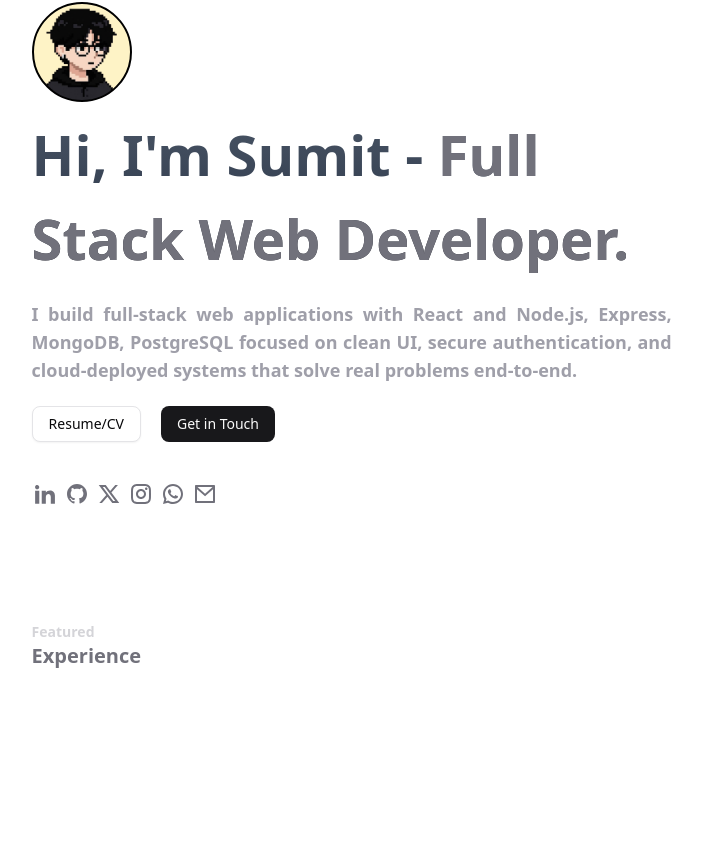
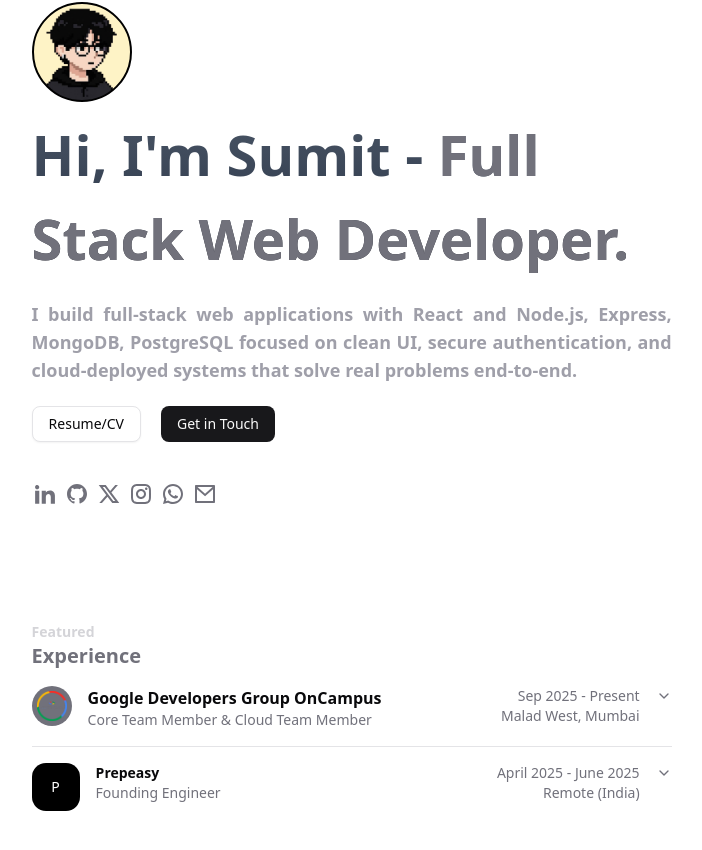
Before and after one commit to Sumitr995/Portfolio, a React (Vite) app: page / in a window 1280 px wide. Shown: the part 178-1028 px from the top of the page, without its empty margins (314-1016 px from the left). Built offline with nearby package versions, Linux system fonts and the light colour scheme.

Commit message:
Added: Accordion

```diff
--- /dev/null
+++ b/src/components/WorkExperience/WorkExperience.jsx
@@ -0,0 +1,110 @@
+import {
+  Accordion,
+  AccordionItem,
+  AccordionTrigger,
+  AccordionContent,
+} from "@/components/ui/accordion";
+
+export default function WorkExperience() {
+  return (
+    <section className="max-w-4xl mx-auto">
+      <Accordion type="single" collapsible className="w-full">
+
+        {/* ================= UPSURGE ================= */}
+        <AccordionItem value="upsurge">
+          <AccordionTrigger>
+            <div className="flex w-full items-start gap-4  ">
+
+              {/* Logo */}
+              <div className="h-10 w-10 rounded-3xl bg-zinc-500 flex items-center justify-center text-white">
+                <img width={30} src="/GDGC-Logo-bg.png" alt="" />
+              </div>
+
+              {/* Role + Company */}
+              <div className="flex-1">
+                <h3 className="font-semibold text-base ">
+                  Google Developers Group OnCampus
+                </h3>
+                <p className="text-sm text-muted-foreground">
+                  Core Team Member & Cloud Team Member
+                </p>
+              </div>
+
+              {/* Date + Location */}
+              <div className="hidden sm:block text-right text-sm text-muted-foreground">
+                <p>Sep 2025 - Present</p>
+                <p>Malad West, Mumbai</p>
+              </div>
+
+            </div>
+          </AccordionTrigger>
+
+          <AccordionContent>
+            {/* Technologies */}
+            <div className="flex flex-wrap gap-2 mb-4">
+              {["NestJS", "Postman", "TypeScript", "Express"].map((tech) => (
+                <span
+                  key={tech}
+                  className="rounded-full border px-3 py-1 text-xs font-medium"
+                >
+                  {tech}
+                </span>
+              ))}
+            </div>
+
+            {/* Bullet points */}
+            <ul className="list-disc space-y-2 pl-5 text-muted-foreground">
+              <li>
+                Backend development for <b>Bhindi.io</b>, focusing on core
+                infrastructure and agent development.
+              </li>
+              <li>
+                Engineered and deployed high-performance agents improving user
+                experience.
+              </li>
+              <li>
+                Tested agent functionality, authentication, automation, and
+                system stability.
+              </li>
+              <li>
+                Streamlined workflows and maintained detailed technical
+                documentation.
+              </li>
+            </ul>
+          </AccordionContent>
+        </AccordionItem>
+
+        {/* ================= PREPEASY ================= */}
+        <AccordionItem value="prepeasy">
+          <AccordionTrigger>
+            <div className="flex w-full items-start gap-4">
+              <div className="h-12 w-12 rounded-xl bg-black flex items-center justify-center text-white">
+                P
+              </div>
+
+              <div className="flex-1">
+                <h3 className="font-semibold">Prepeasy</h3>
+                <p className="text-sm text-muted-foreground">
+                  Founding Engineer
+                </p>
+              </div>
+
+              <div className="hidden sm:block text-right text-sm text-muted-foreground">
+                <p>April 2025 - June 2025</p>
+                <p>Remote (India)</p>
+              </div>
+            </div>
+          </AccordionTrigger>
+
+          <AccordionContent>
+            <ul className="list-disc space-y-2 pl-5 text-muted-foreground">
+              <li>Built MVP features and core product architecture.</li>
+              <li>Worked closely with founders on technical decisions.</li>
+            </ul>
+          </AccordionContent>
+        </AccordionItem>
+
+      </Accordion>
+    </section>
+  );
+}
--- a/src/components/ui/accordion.jsx
+++ b/src/components/ui/accordion.jsx
@@ -32,13 +32,12 @@ function AccordionTrigger({
       <AccordionPrimitive.Trigger
         data-slot="accordion-trigger"
         className={cn(
-          "focus-visible:border-ring focus-visible:ring-ring/50 flex flex-1 items-start justify-between gap-4 rounded-md py-4 text-left text-sm font-medium transition-all outline-none hover:underline focus-visible:ring-[3px] disabled:pointer-events-none disabled:opacity-50 [&[data-state=open]>svg]:rotate-180",
+          "focus-visible:border-ring focus-visible:ring-ring/50 flex flex-1 items-start justify-between gap-4 rounded-md py-4 text-left text-sm font-medium transition-all outline-none  focus-visible:ring-[3px] disabled:pointer-events-none disabled:opacity-50 [&[data-state=open]>svg]:rotate-180",
           className
         )}
         {...props}>
         {children}
-        <ChevronDownIcon
-          className="text-muted-foreground pointer-events-none size-4 shrink-0 translate-y-0.5 transition-transform duration-200" />
+        <ChevronDownIcon className="text-muted-foreground pointer-events-none size-4 shrink-0 translate-y-0.5 transition-transform duration-200" />
       </AccordionPrimitive.Trigger>
     </AccordionPrimitive.Header>
   );
--- a/src/pages/Home.jsx
+++ b/src/pages/Home.jsx
@@ -5,6 +5,8 @@ import HomeButtons from '@/components/mycompo/HomeCompo/HomeButtons'
 import React from 'react'
 import { Button } from '@/components/ui/button';
 import Data from '@/Data/Data.json'
+import { Accordion } from '@/components/ui/accordion';
+import WorkExperience from '@/components/WorkExperience/WorkExperience';
 
 const Home = () => {
 
@@ -22,8 +24,8 @@ const Home = () => {
       </div>
       <div className='h-[80vh] w-1/2 ml-[27vw]  '>
       <div className='text-sm font-semibold dark:text-zinc-700 text-zinc-300'>Featured</div>
-      <div className='text-zinc-500 font-bold text-xl '>Experience</div>
-
+      <div className='text-zinc-500 dark:text-zinc-300 font-bold text-xl '>Experience</div>
+       <WorkExperience/>
 
       </div>
     </div>
```
Also changed, not shown: public/GDGC-Logo-bg.png (added), public/GDGC-logo.jpg (added).
